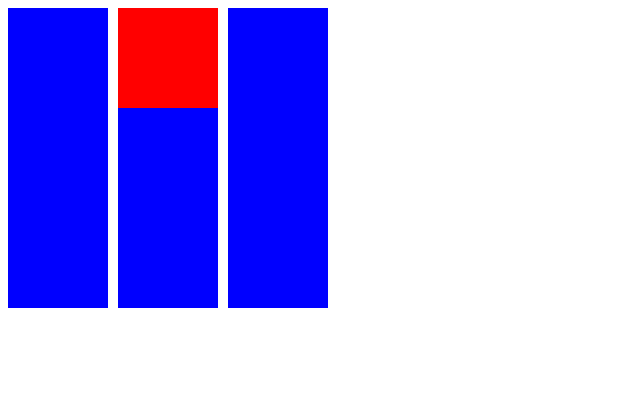
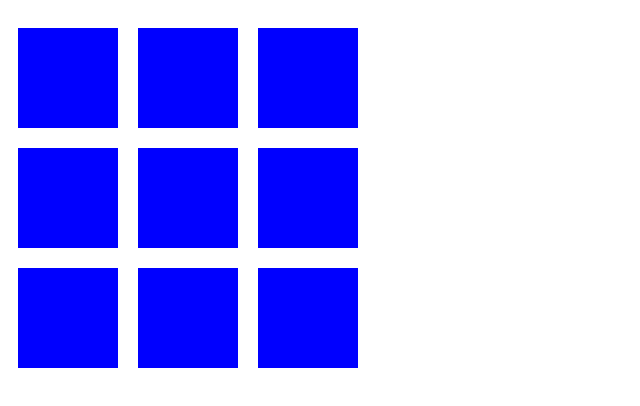
Before and after one commit to mjolliffe/tictactoe, a plain HTML site: page index.html in a window 1280 px wide. Shown: the whole page, without its empty margins (0-640 px from the left). Drawn offline with Linux system fonts and the light colour scheme.

Commit message:
Created temp board layout in HTML CSS. Need to add JS functionality.

```diff
--- a/css/style.css
+++ b/css/style.css
@@ -3,15 +3,7 @@
   height: 100px;
   background-color: blue;
   color: white;
-  margin-right: 10px;
-}
-
-.circle {
-  width: 100px;
-  height: 100px;
-  background-color: red;
-  color: white;
-  margin-right: 10px;
+  margin: 20px 10px 0px;
 }
 
 .container {
--- a/index.html
+++ b/index.html
@@ -7,19 +7,19 @@
 </head>
 <body>
   <div class = "container">
-    <div class = "square" id ="r1s1"></div>
-    <div class = "square" id ="r1s2"></div>
-    <div class = "square" id ="r1s3"></div>
+    <div class = "square" id ="s1"></div>
+    <div class = "square" id ="s2"></div>
+    <div class = "square" id ="s3"></div>
   </div>
   <div class = "container2">
-    <div class = "circle" id ="r2q1"></div>
-    <div class = "square" id ="r2s2"> </div>
-    <div class = "square" id ="r2s3"> </div>
+    <div class = "square" id ="s4"></div>
+    <div class = "square" id ="s5"> </div>
+    <div class = "square" id ="s6"> </div>
   </div>
   <div class = "container3">
-    <div class = "square" id ="r3s1"> </div>
-    <div class = "square" id ="r3s2"> </div>
-    <div class = "square" id ="r3s3"> </div>
+    <div class = "square" id ="s7"> </div>
+    <div class = "square" id ="s8"> </div>
+    <div class = "square" id ="s9"> </div>
   </div>
   <script src="script.js"></script>
 </body>
```
